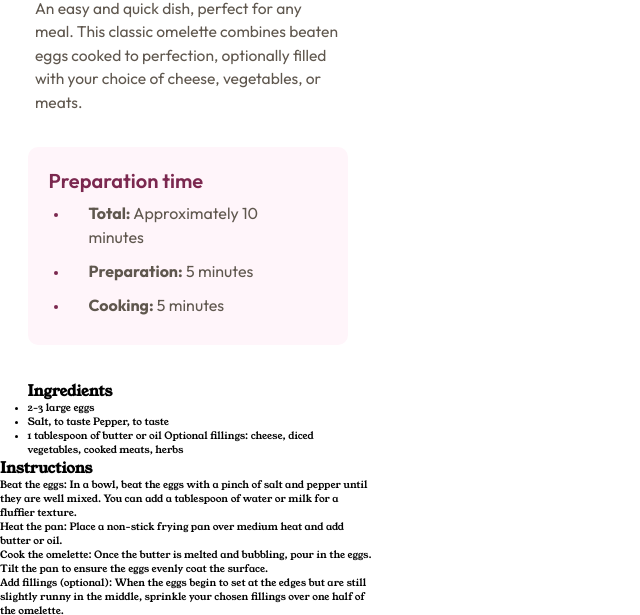
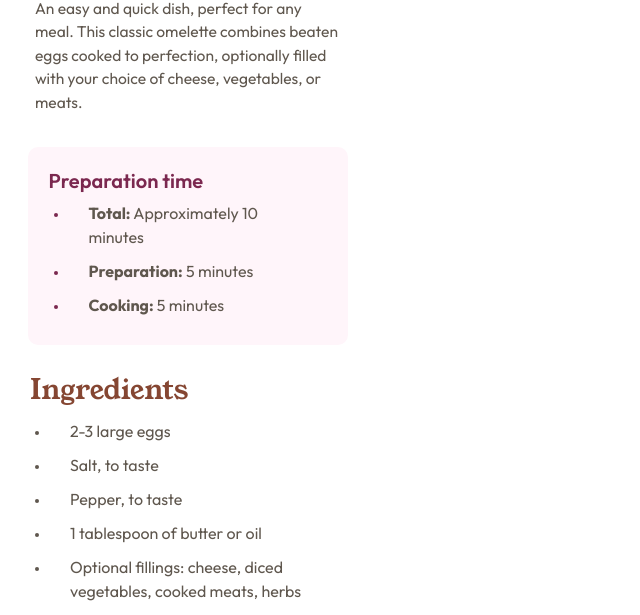
Before and after one commit to Makkatlahi/recipe-page_webdevmentor, a plain HTML site: page index.html in a window 1280 px wide. Shown: the part 311-926 px from the top of the page, without its empty margins (0-640 px from the left). Drawn offline with Linux system fonts and the light colour scheme.

Commit message:
Refactor ingredient list formatting and enhance styles for better readability

```diff
--- a/index.html
+++ b/index.html
@@ -44,12 +44,17 @@
           <ul class="ingredients__list">
             <li class="ingredients__list-item">2-3 large eggs</li>
             <li class="ingredients__list-item">
-              Salt, to taste Pepper, to taste
+              Salt, to taste
+              </li>
+              <li class="ingredients__list-item">
+                Pepper, to taste
             </li>
+              </li>
             <li class="ingredients__list-item">
-              1 tablespoon of butter or oil Optional fillings: cheese, diced
-              vegetables, cooked meats, herbs
-            </li>
+              1 tablespoon of butter or oil </li>
+              <li class="ingredients__list-item">Optional fillings: cheese, diced
+                vegetables, cooked meats, herbs
+              </li>
           </ul>
         </section>
         <section class="instructions">
--- a/style.css
+++ b/style.css
@@ -105,14 +105,33 @@ p {
   display: flex;
   flex-direction: column;
   align-items: center;
-
+  width: 32rem;
+  margin-left: 3rem;
+  margin-top: -1rem;
   .ingredients {
-    width: 32rem;
-
     .ingredients__title {
+      font-size: 2.8rem;
+      color: var(--Brown-800);
+      font-weight: 400;
     }
     .ingredients__list {
+      line-height: 1.5;
+      border-bottom: 1px solid var(--Stone-150);
+      width: 100%;
+      padding-bottom: 2.6rem;
+
       .ingredients__list-item {
+        display: list-item;
+        font-family: var(--outfit);
+        font-size: 1.6rem;
+        color: var(--Stone-600);
+        font-weight: 400;
+        padding-left: 2rem;
+        margin-top: 1rem;
+        margin-left: 2rem;
+      }
+      .ingredients__list-item::marker {
+        font-size: 1.2rem;
       }
     }
   }
```
